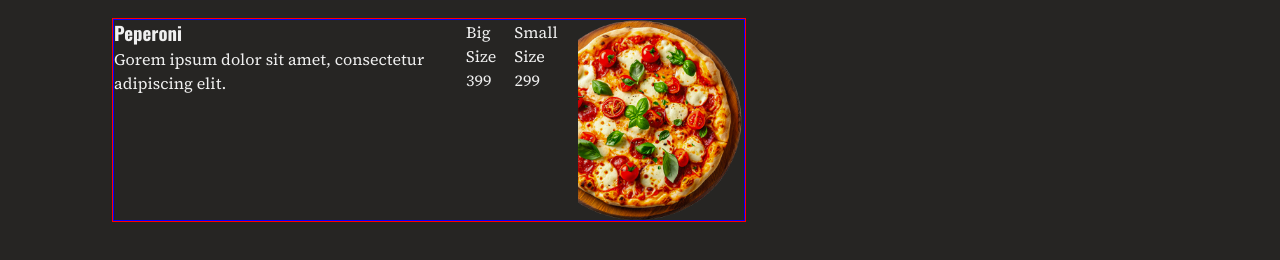
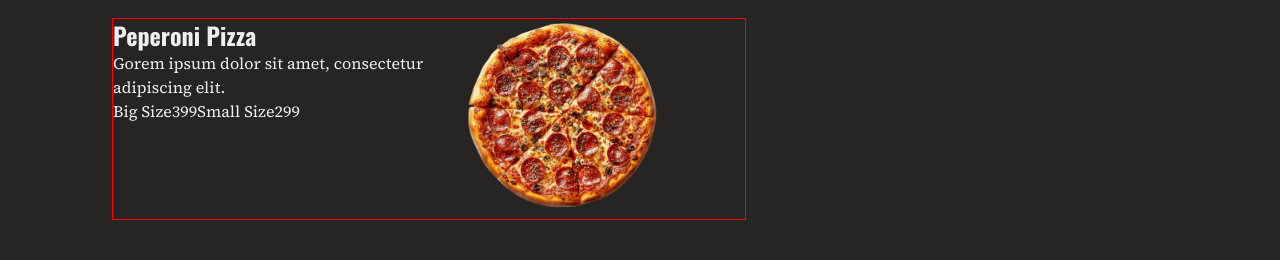
Before and after one commit to gjyannDev/restaurant-page, a website built with webpack: page src/index.html in a window 1280 px wide. Both pictures are taken after a click on the item "Menu". Shown: the part 166-426 px from the top of the page. Built offline with nearby package versions, Linux system fonts and the light colour scheme.

Commit message:
chore: manage to arrange the html skeleton and make structure underestanble

```diff
--- a/src/components/menuPage.js
+++ b/src/components/menuPage.js
@@ -1,5 +1,4 @@
-import PizzaOne from "/src/assets/pizza-picture.png"
-
+import PizzaOne from "/src/assets/peperoni.png"
 
 function createCard(title, description, priceInfo, price, pizzaImage, imageLoc) {
   //create elements
@@ -7,6 +6,8 @@ function createCard(title, description, priceInfo, price, pizzaImage, imageLoc)
   const priceContainerOne = document.createElement("div");
   const priceContainerTwo = document.createElement("div");
   const textContainer = document.createElement("div");
+  const priceContainer = document.createElement("div");
+  const textContentContainer = document.createElement("div");
   const cardTitle = document.createElement("h3");
   const cardDes = document.createElement("p");
   const cardPriceInfoOne = document.createElement("p");
@@ -25,6 +26,8 @@ function createCard(title, description, priceInfo, price, pizzaImage, imageLoc)
   priceContainerOne.setAttribute("class", "price__container-1");
   priceContainerTwo.setAttribute("class", "price__container-2");
   textContainer.setAttribute("class", "text__container");
+  priceContainer.setAttribute("class", "price__container");
+  textContentContainer.setAttribute("class", "text__content-container");
 
   cardTitle.textContent = title;
   cardDes.textContent = description;
@@ -44,10 +47,12 @@ function createCard(title, description, priceInfo, price, pizzaImage, imageLoc)
   priceContainerOne.appendChild(cardPriceOne);
   priceContainerTwo.appendChild(cardPriceInfoTwo);
   priceContainerTwo.appendChild(cardPriceTwo);
+  priceContainer.appendChild(priceContainerOne);
+  priceContainer.appendChild(priceContainerTwo);
   (imageLoc === "left") && cardContainer.appendChild(pizzaImg);
-  cardContainer.appendChild(textContainer);
-  cardContainer.appendChild(priceContainerOne);
-  cardContainer.appendChild(priceContainerTwo);
+  textContentContainer.appendChild(textContainer);
+  textContentContainer.appendChild(priceContainer);
+  cardContainer.appendChild(textContentContainer);
   (imageLoc === "right") && cardContainer.appendChild(pizzaImg);
 
   return cardContainer;
@@ -70,7 +75,7 @@ export default function MenuPage() {
   //Appending content to the div
   menuContainer.appendChild(
     createCard(
-      "Peperoni",
+      "Peperoni Pizza",
       "Gorem ipsum dolor sit amet, consectetur adipiscing elit.",
       ["Big Size", "Small Size"],
       ["399", "299"],
--- a/src/style/style.css
+++ b/src/style/style.css
@@ -126,6 +126,21 @@ li {
 }
 
 .card__container {
-  border: 1px solid blue;
   display: flex;
 }
+
+.price__container {
+  display: flex;
+}
+
+.price__container-1, .price__container-2 {
+  display: flex;
+}
+
+.card__title {
+  font-size: var(--size-2xl);
+}
+
+.card__description {
+  width: 350px;
+}
```
Also changed, not shown: src/assets/pizza-picture.png (deleted).
